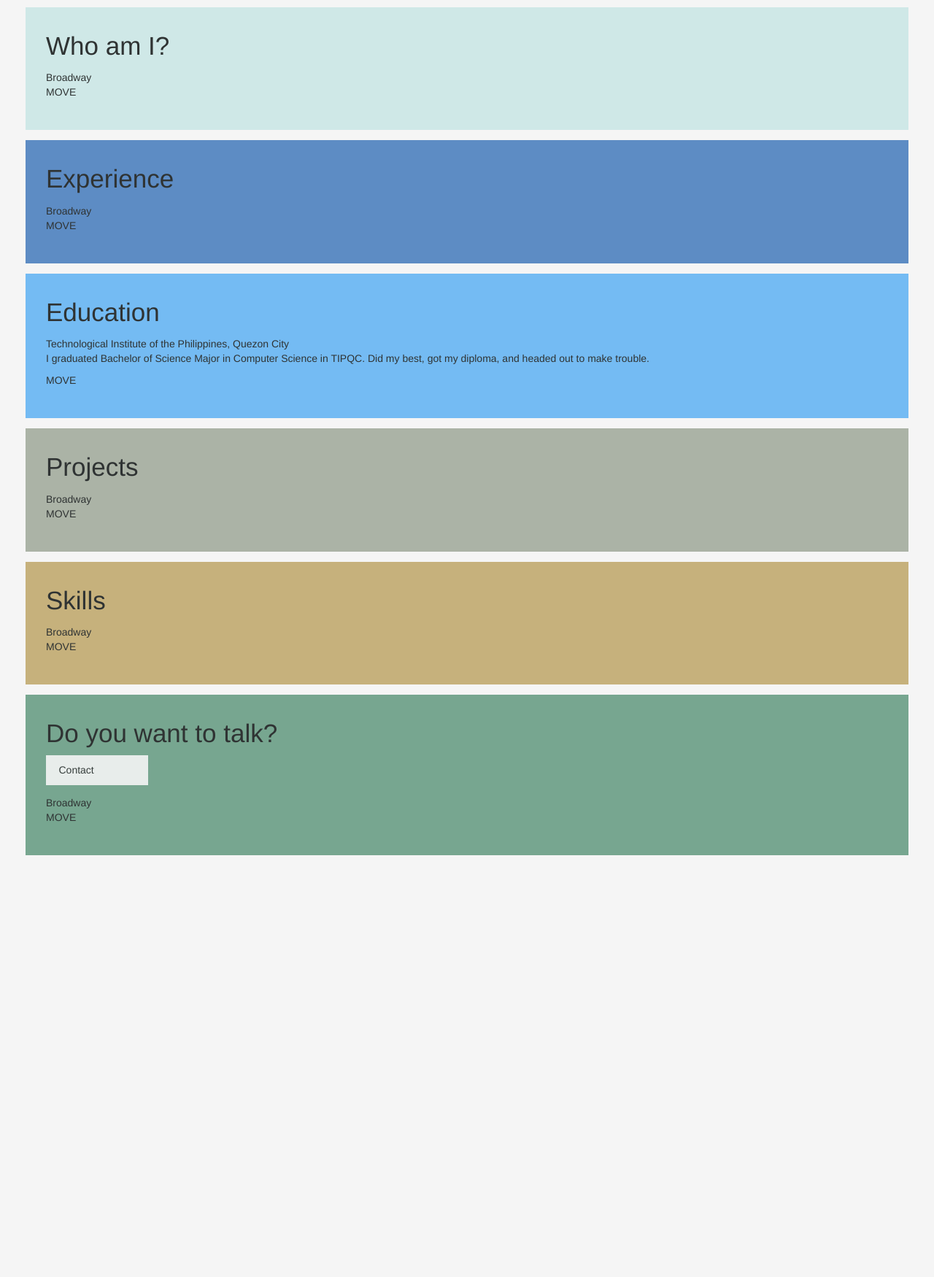
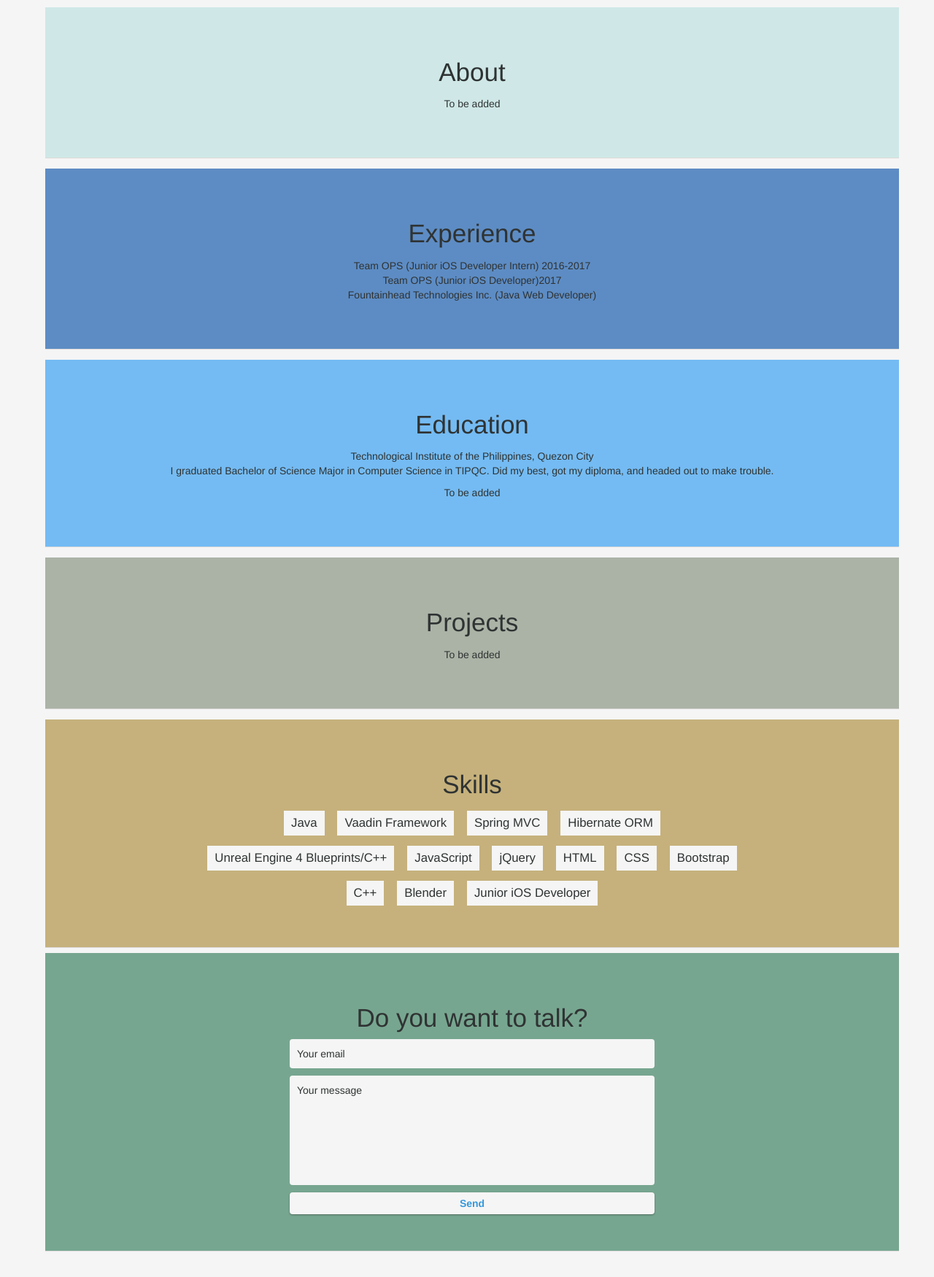
Before and after one commit to jiberaosh/jiberaosh.github.io, a plain HTML site: page index.html in a window 1280 px wide. Shown: the part 94-1844 px from the top of the page at 73% size. Before the commit the page ends 1301 px from the top, so only its background shows below. Drawn offline with Linux system fonts and the light colour scheme.

Commit message:
Added minor details, needed major changes

```diff
--- a/css/styles.css
+++ b/css/styles.css
@@ -4,9 +4,25 @@ body {
   background-color: whitesmoke;
 }
 
+header {
+        position: fixed;
+        display: block;
+        z-index: 999;
+        -webkit-animation: none;
+        animation: none;
+        bottom: 0;
+        height: 100%;
+}
+
 h1 {
   font-size: 2.5em;
 }
+
+ul {
+  list-style: none;
+  padding: 0;
+}
+
 
 .details {
   display: flex;
@@ -45,9 +61,11 @@ h1 {
 .details-skills,
 .details-contact {
   width: 100%;
-  padding: 1em 3em 2em 2em;
   margin: 0.5em;
   color: #2F3333;
+  padding: 50px 15px;
+  border-bottom: 1px solid #dcd9d9;
+  text-align: center
 }
 
 .tab-button {
@@ -56,11 +74,6 @@ h1 {
   opacity: 0.9;
   width: 10em;
   color: #2F3333;
-}
-
-ul {
-  list-style: none;
-  padding: 0;
 }
 
 .tab {
@@ -76,12 +89,142 @@ ul {
     box-shadow: 0 1px 3px rgba(0, 0, 0, 0.12), 0 1px 2px rgba(0, 0, 0, 0.24)
 }
 
-header {
-        position: fixed;
-        display: block;
-        z-index: 999;
-        -webkit-animation: none;
-        animation: none;
-        bottom: 0;
-        height: 100%;
+#skills h2 {
+    color: #374054;
+    margin-bottom: 50px
 }
+
+#skills ul {
+    display: block;
+    margin: 0 auto;
+    padding: 0;
+    max-width: 800px
+}
+
+#skills li {
+    display: inline-block;
+    margin: 7px;
+    padding: 5px 10px;
+    color: #2F3333;
+    background: whitesmoke;
+    list-style: none;
+    cursor: default;
+    font-size: 1.2em
+}
+
+#projects {
+    padding: 50px 15px;
+    border-bottom: 1px solid #dcd9d9;
+    text-align: center
+}
+
+#projects h2 {
+    color: #374054;
+    margin-bottom: 50px
+}
+
+.project {
+    position: relative;
+    max-width: 900px;
+    margin: 0 auto 30px auto;
+    overflow: hidden;
+    background: #fff;
+    border-radius: 4px
+}
+
+.project-image {
+    float: left
+}
+
+.project-info {
+    position: absolute;
+    top: 50%;
+    -webkit-transform: translateY(-50%);
+    transform: translateY(-50%);
+    margin-left: 300px;
+    padding: 15px
+}
+
+.project-info h3 {
+    font-size: 1.5em;
+    font-weight: 300;
+    color: #374054;
+    margin: 0 0 15px 0
+}
+
+.project-info p {
+    color: #74808a;
+    margin: 0 0 15px 0;
+    font-size: 0.9em
+}
+
+
+#contact-form {
+    max-width: 500px;
+    margin: 0 auto
+}
+
+#contact-form input,
+#contact-form textarea {
+    display: block;
+    width: 100%;
+    padding: 10px;
+    border-radius: 4px;
+    border: none;
+    margin-bottom: 10px;
+    background: whitesmoke;
+    color: #fff;
+    -webkit-transition: .5s ease all;
+    transition: .5s ease all
+}
+
+#contact-form input::-webkit-input-placeholder,
+#contact-form textarea::-webkit-input-placeholder {
+    color: #2F3333
+}
+
+#contact-form input:-moz-placeholder,
+#contact-form textarea:-moz-placeholder {
+    color: #2F3333;
+    opacity: 1
+}
+
+#contact-form input::-moz-placeholder,
+#contact-form textarea::-moz-placeholder {
+    color: #2F3333;
+    opacity: 1
+}
+
+#contact-form input:-ms-input-placeholder,
+#contact-form textarea:-ms-input-placeholder {
+    color: #2F3333
+}
+
+#contact-form input:focus,
+#contact-form textarea:focus {
+    outline: none;
+    background: whitesmoke;
+}
+
+#contact-form textarea {
+    height: 150px;
+    resize: none
+}
+
+#contact-form button {
+    display: block;
+    width: 100%;
+    background: whitesmoke;
+    border-radius: 4px;
+    padding: 5px 10px;
+    border: none;
+    color: #3498db;
+    font-weight: 700;
+    box-shadow: 0 1px 3px rgba(0, 0, 0, 0.12), 0 1px 2px rgba(0, 0, 0, 0.24);
+    -webkit-transition: .5s ease all;
+    transition: .5s ease all
+}
+
+#contact-form button:hover {
+    box-shadow: 0 10px 20px rgba(0, 0, 0, 0.19), 0 6px 6px rgba(0, 0, 0, 0.23)
+}
--- a/index.html
+++ b/index.html
@@ -1,98 +1,119 @@
 <!DOCTYPE html>
 <html>
   <head>
+    <meta name="generator"
+    content="HTML Tidy for HTML5 (experimental) for Windows https://github.com/w3c/tidy-html5/tree/c63cc39" />
     <!-- Bootstrap -->
-  <meta name = "viewport" content = "width = device-width, initial-scale = 1.0">
-  <link rel = "stylesheet" type='text/css' href = "bootstrap/css/bootstrap.min.css">
-  <link rel='stylesheet' type='text/css' href='css/styles.css'>
+    <meta name="viewport" content="width = device-width, initial-scale = 1.0" />
+    <link rel="stylesheet" type='text/css' href="bootstrap/css/bootstrap.min.css" />
+    <link rel='stylesheet' type='text/css' href='css/styles.css' />
     <title>Joshua Ibera Torre</title>
   </head>
-
   <body>
-
     <nav class="navbar navbar-default navbar-fixed-top animated slideInDown">
       <div class="container-fluid">
-			<p class="navbar-text navbar-right">
-			Test Header
-			</p>
+        <p class="navbar-text navbar-right">Test Header</p>
       </div>
     </nav>
+    <h1>Joshua Ibera Torre</h1>
+    <div class='container'>
 
-
-	<h1>Joshua Ibera Torre</h1>
-	<div class='details'>
+		<!-- About -->
+		<div class='row'>
 		  <div id='about' class='details-about'>
-		<h1>Who am I?</h1>
-		<p class='description'>
+			<h1>About</h1>
+			<p class='description'></p>
 			<ul class='tab'>
-          <li>Broadway</li>
-          <li>MOVE</li>
+			  <li>To be added</li>
 			</ul>
-      </p>
 		  </div>
-
+		</div>
+		<!-- End About -->
+		<!-- Experience -->
+		<div class='row'>
 		  <div id='experience' class='details-experience'>
 			<h1>Experience</h1>
-		<p class='description'>
+			<p class='description'></p>
 			<ul class='tab'>
-          <li>Broadway</li>
-          <li>MOVE</li>
+			  <li>Team OPS (Junior iOS Developer Intern) 2016-2017</li>
+			  <li>Team OPS (Junior iOS Developer)2017</li>
+			  <li>Fountainhead Technologies Inc. (Java Web Developer)</li>
 			</ul>
-      </p>
 		  </div>
+		</div>
+		<!-- End Experience -->
 
+		<!-- Education -->
+		<div class='row'>
 		  <div id='education' class='details-education'>
 			<h1>Education</h1>
-		<p class='description'>
+			<p class='description'></p>
 			<ul class='tab'>
 			  <li>Technological Institute of the Philippines, Quezon City
-			<p> I graduated Bachelor of Science Major in Computer Science in TIPQC. Did my best, got my diploma, and headed out to make trouble. </p>
-		  </li>
-          <li>MOVE</li>
+			  <p>I graduated Bachelor of Science Major in Computer Science in TIPQC. Did my best, got my diploma, and headed out to
+			  make trouble.</p></li>
+			  <li>To be added</li>
 			</ul>
-		</p>
 		  </div>
+		</div>
+		<!-- End Education -->
 
+		<!-- Projects -->
+		<div class='row'>
 		  <div id='projects' class='details-projects'>
 			<h1>Projects</h1>
-      <p class='description'>
+			<p class='description'></p>
 			<ul class='tab'>
-          <li>Broadway</li>
-          <li>MOVE</li>
+			  <li>To be added</li>
 			</ul>
-      </p>
-    </div>
-
-    <div id='skills' class='details-skills'>
-      <h1>Skills</h1>
-      <p class='description'>
-        <ul class='tab'>
-          <li>Broadway</li>
-          <li>MOVE</li>
-        </ul>
-      </p>
-    </div>
-
-
-    <div id='contact' class='details-contact'>
-      <h1>Do you want to talk?</h1>
-      <p class='description'>
-        <div class='tab-button'>Contact</div>
-        <ul class='tab'>
-          <li>Broadway</li>
-          <li>MOVE</li>
-        </ul>
-      </p>
 		  </div>
 		</div>
 
+		<!-- End Projects -->
 
+		<!-- Skills -->
+		<div class='row'>
+		  <div id='skills' class='details-skills'>
+			<h1>Skills</h1>
+			<p class='description'></p>
+			<ul class='tab'>
+			  <li>Java</li>
+			  <li>Vaadin Framework</li>
+			  <li>Spring MVC</li>
+			  <li>Hibernate ORM</li>
+			  <li>Unreal Engine 4 Blueprints/C++</li>
+			  <li>JavaScript</li>
+			  <li>jQuery</li>
+			  <li>HTML</li>
+			  <li>CSS</li>
+			  <li>Bootstrap</li>
+			  <li>C++</li>
+			  <li>Blender</li>
+			  <li>Junior iOS Developer</li>
+			</ul>
+		  </div>
+		<!-- End Skills -->
+		<!-- Contact -->
+		  <div id='contact' class='details-contact'>
+			<h1>Do you want to talk?</h1>
+			<p class='description'></p>
+			<div id="contact-form">
+				<!--! TODO ACTION-->
+				<form method="POST" action="https://formspree.io/email@email.com">
+					<input type="hidden" name="_subject" value="Contact request from personal website" />
+					<input type="email" name="_replyto" placeholder="Your email" required>
+					<textarea name="message" placeholder="Your message" required></textarea>
+					<button type="submit">Send</button>
+				</form>
+			</div>
+		  </div>
+		<!-- End Contact -->
+		</div>
+	</div>
     <!-- Scripts -->
     <script src='/bootstrap/js/bootstrap.min.js'></script>
     <script src='js/jquery-3.2.1.min.js'></script>
     <script src='js/main.js'></script>
     <!-- Scripts -->
-
   </body>
-
 </html>
```
Lines whose indentation alone changed are shown as unchanged.
